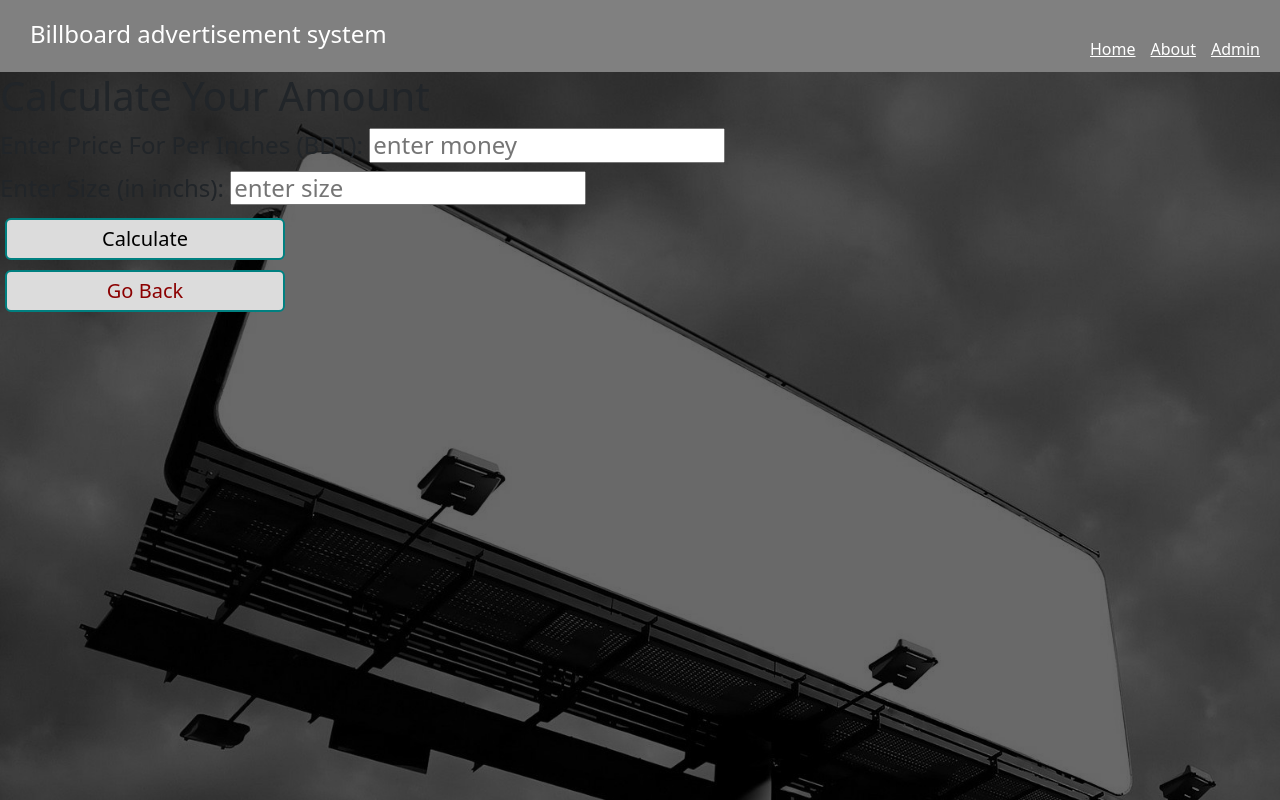
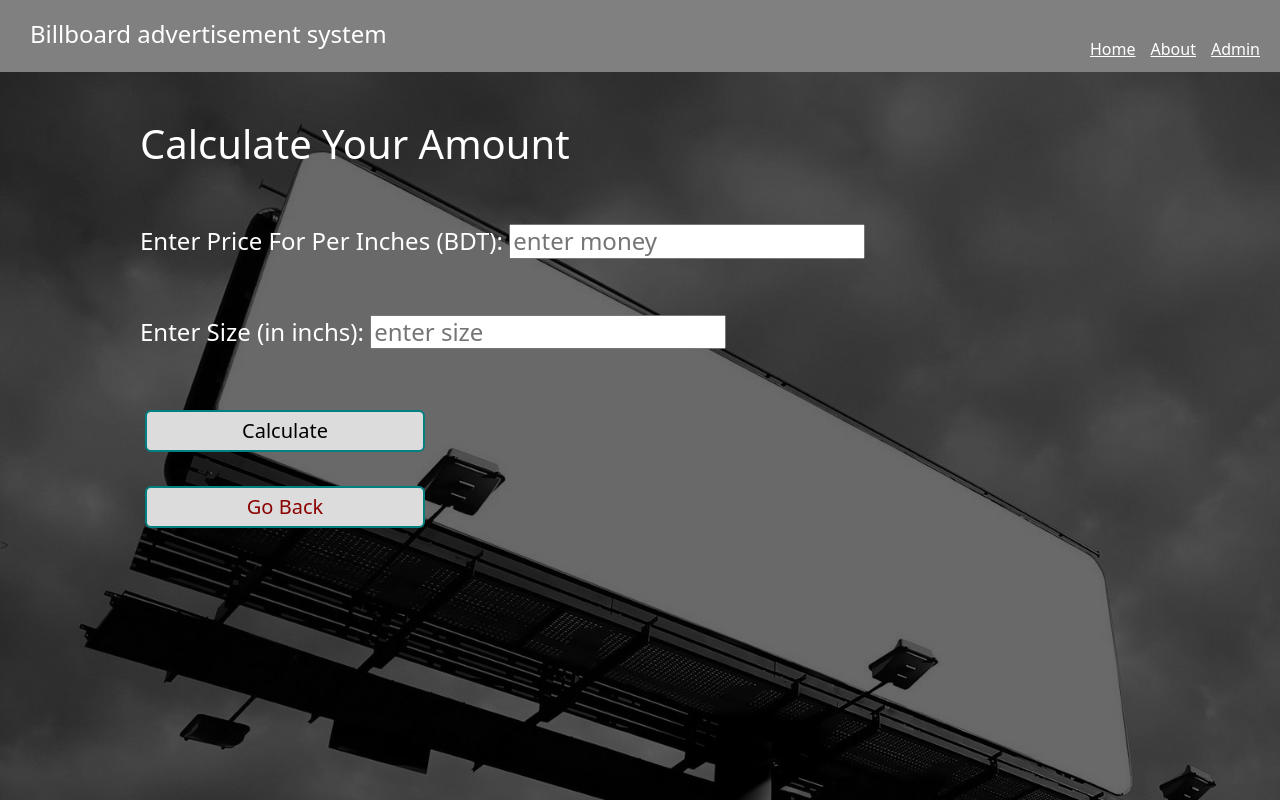
Before and after one commit to Samir529/Billboard-Advertisement-System, a Django app: page /sizeMoneyCalculation/ in a window 1280 px wide. Run offline with Django 3.2, Linux system fonts and the light colour scheme.

Commit message:
Designing for Price calculator

```diff
--- a/Billboard-Advertisement-System/Billboard_Advertisement/Billboard_Advertisement/templates/sizeMoneyCalculation.html
+++ b/Billboard-Advertisement-System/Billboard_Advertisement/Billboard_Advertisement/templates/sizeMoneyCalculation.html
@@ -1,11 +1,23 @@
 {% extends 'base.html' %}
 
 {% block content %}
-<h1>Calculate Your Amount</h1>
-<form action="conv">
+<style>
+        .content {
+            max-width: 1000px;
+            margin: auto;
+    </style>
+<div class = "content">
+    <br><br>
+    <h1 style = "color:white;">Calculate Your Amount</h1>
+    <br><br>
+    <form action="conv" class = "formStyle">
     <h4>Enter Price For Per Inches (BDT): <input type="text" name="num1" placeholder="enter money"></h4>
+        <br><br>
     <h4>Enter Size (in inchs): <input type="text" name="num2" placeholder="enter size"></h4>
-    <button class="button" style="float:middle;"><span>Calculate</span></button>
+        <br><br>
+    <button class="button" style="float:middle;"><span>Calculate</span></button><br><br>
 </form>
 <a href="/features/"><button class="button" style="color: darkred;"><span>Go Back</span></button></a>
+</div>>
+
 {% endblock %}
```
Also changed, not shown: Billboard-Advertisement-System/Billboard_Advertisement/db.sqlite3.
